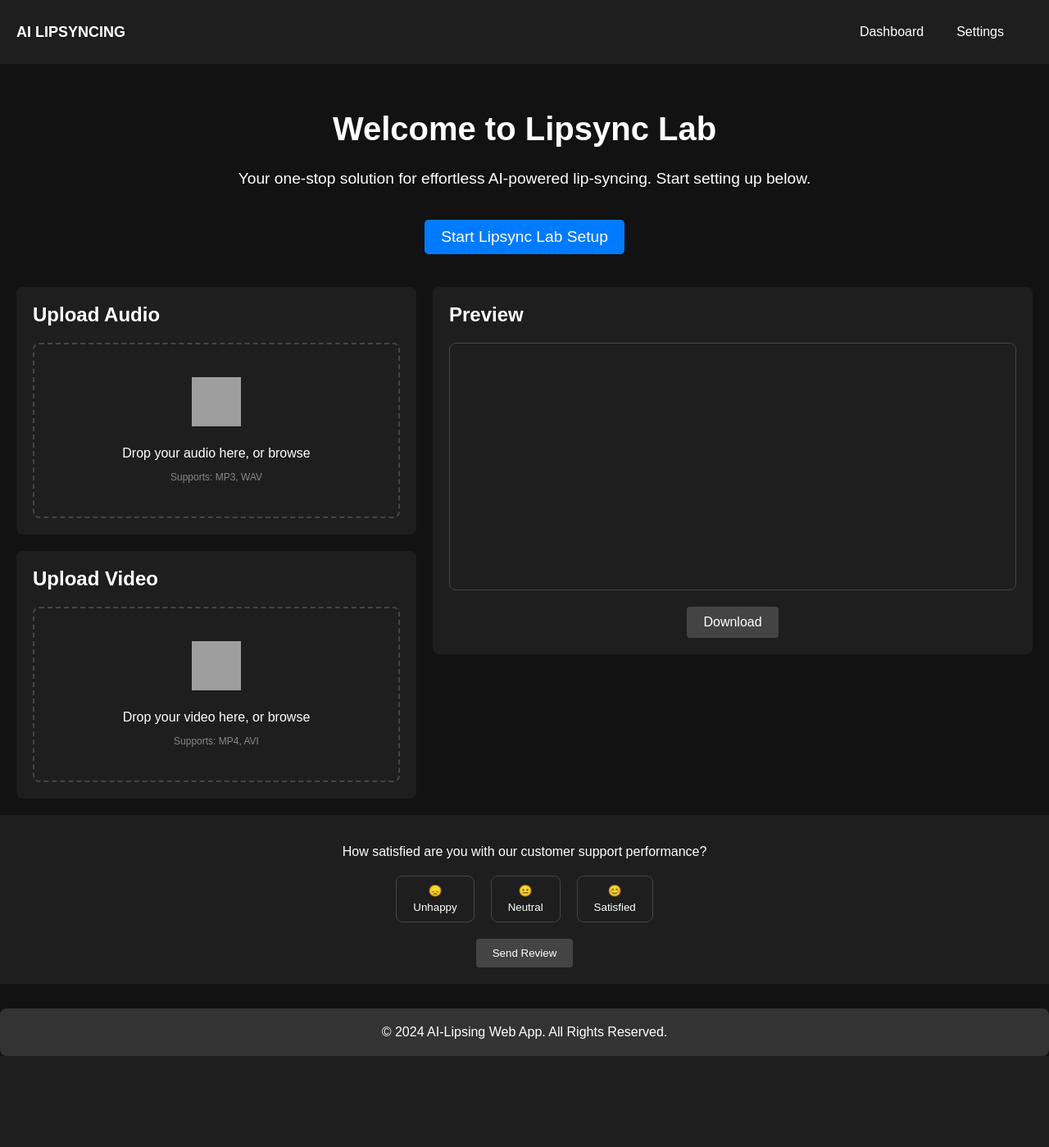
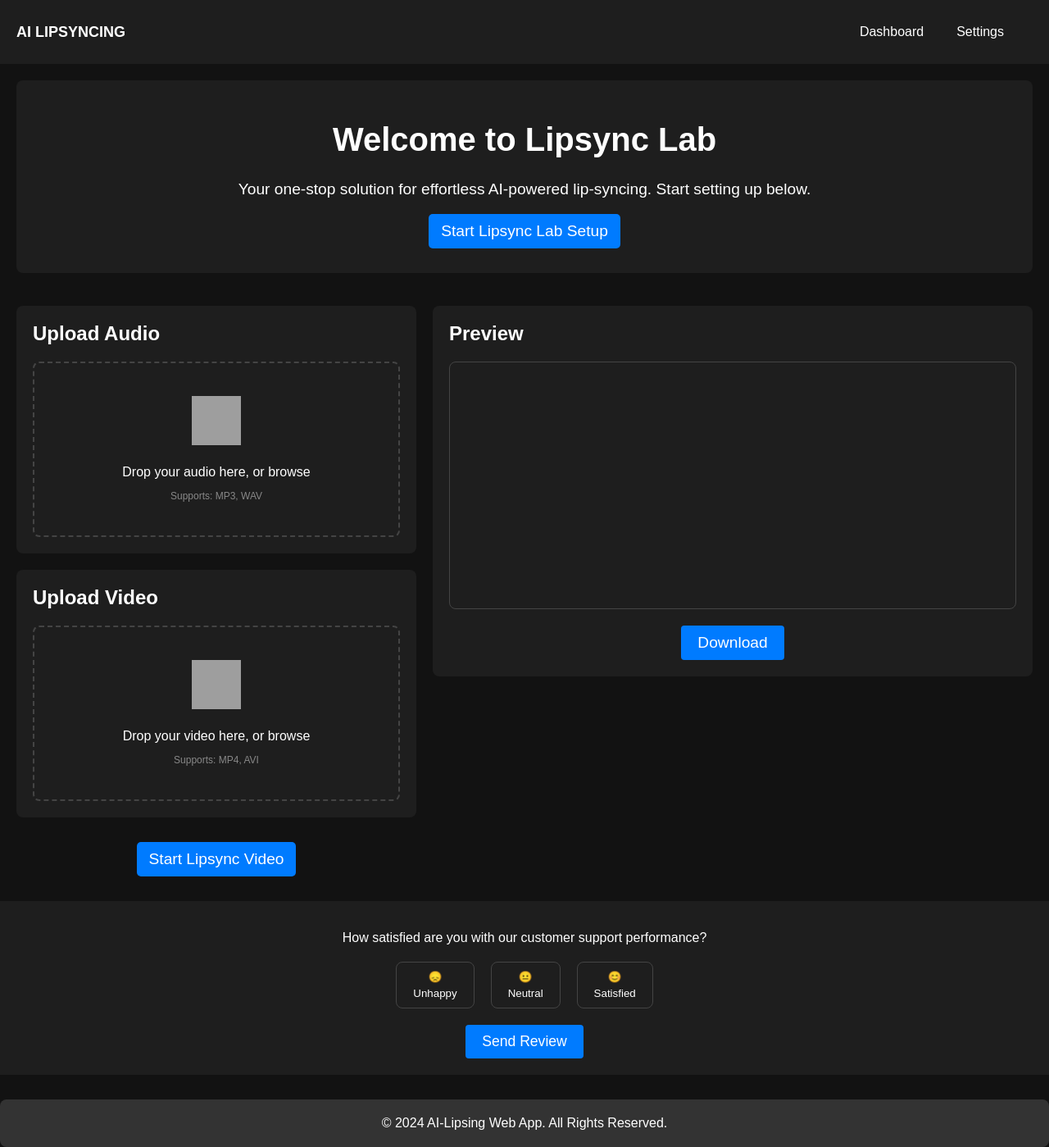
Before and after one commit to aHmiicH17/testing, a Flask app: page / in a window 1280 px wide. Shown: the whole page at 82% size. Before the commit the page ends 1288 px from the top, so only its background shows below. Run offline with Flask 3, Linux system fonts and the light colour scheme; grey boxes are pictures that could not be loaded.

Commit message:
files upadtes

```diff
--- a/static/css/dashboard.css
+++ b/static/css/dashboard.css
@@ -1,188 +1,3 @@
-/* body {
-    font-family: Arial, sans-serif;
-    margin: 0;
-    padding: 0;
-    background-color: #121212;
-    color: #ffffff;
-    display: flex;
-    flex-direction: column;
-    min-height: 100vh;
-}
-
-nav {
-    background-color: #1e1e1e;
-    padding: 10px 20px;
-    display: flex;
-    justify-content: space-between;
-    align-items: center;
-}
-
-.logo {
-    display: flex;
-    align-items: center;
-}
-
-.logo-text h1 {
-    font-size: 18px;
-    margin: 0;
-}
-
-.nav-links {
-    display: flex;
-    align-items: center;
-}
-
-.nav-link {
-    color: #ffffff;
-    text-decoration: none;
-    padding: 10px 15px;
-    margin-left: 10px;
-    border-radius: 4px;
-    transition: background-color 0.3s;
-}
-
-.nav-link:hover, .nav-link.active {
-    background-color: #333;
-}
-
-.user-icon {
-    margin-left: 20px;
-}
-
-.user-icon img {
-    width: 30px;
-    height: 30px;
-    border-radius: 50%;
-}
-
-main {
-    display: flex;
-    flex-grow: 1;
-    padding: 20px;
-    gap: 20px;
-    flex-direction: column;
-}
-
-.left-column, .right-column {
-    display: flex;
-    flex-direction: column;
-    gap: 20px;
-}
-
-.left-column {
-    width: 100%;
-}
-
-.right-column {
-    width: 100%;
-}
-
-.upload-box, .preview-section {
-    background-color: #1e1e1e;
-    border-radius: 8px;
-    padding: 20px;
-}
-
-.upload-box h2, .preview-section h2 {
-    margin-top: 0;
-}
-
-.drop-zone {
-    border: 2px dashed #444;
-    border-radius: 8px;
-    padding: 40px 20px;
-    text-align: center;
-    cursor: pointer;
-}
-
-.drop-zone img {
-    width: 60px;
-    height: 60px;
-    margin-bottom: 10px;
-}
-
-.drop-zone p {
-    margin: 10px 0;
-}
-
-.drop-zone span {
-    font-size: 12px;
-    color: #888;
-}
-
-.preview-content {
-    min-height: 300px;
-    border: 1px solid #444;
-    border-radius: 8px;
-    margin-bottom: 20px;
-}
-
-.preview-buttons {
-    display: flex;
-    justify-content: center;
-    gap: 20px;
-}
-
-.action-button {
-    padding: 10px 20px;
-    background-color: #444;
-    color: #ffffff;
-    border: none;
-    border-radius: 4px;
-    cursor: pointer;
-    font-size: 16px;
-}
-
-.action-button:hover {
-    background-color: #555;
-}
-
-footer {
-    background-color: #1e1e1e;
-    padding: 20px;
-}
-
-.satisfaction-survey {
-    text-align: center;
-}
-
-.rating-buttons {
-    display: flex;
-    justify-content: center;
-    gap: 20px;
-    margin: 20px 0;
-}
-
-.rating-btn {
-    background-color: transparent;
-    border: 1px solid #444;
-    border-radius: 8px;
-    padding: 10px 20px;
-    cursor: pointer;
-    color: #ffffff;
-    display: flex;
-    flex-direction: column;
-    align-items: center;
-}
-
-.rating-btn span {
-    margin-top: 5px;
-}
-
-.rating-btn.active {
-    background-color: #444;
-}
-
-.send-review-btn {
-    padding: 10px 20px;
-    background-color: #444;
-    color: #ffffff;
-    border: none;
-    border-radius: 4px;
-    cursor: pointer;
-} */
-
-
 body {
     font-family: Arial, sans-serif;
     margin: 0;
@@ -251,6 +66,15 @@ nav {
     border-radius: 50%;
 }
 
+.welcomebtn{
+
+    background-color: #1e1e1e;
+    border-radius: 8px;
+    padding: 20px;
+    margin: 20px;
+
+}
+
 
 header {
     text-align: center;
@@ -271,14 +95,14 @@ header p {
 .btn-primary {
     background-color: #007bff;
     color: #fff;
-    padding: 10px 20px;
+    padding: 10px 15px;
     border: none;
     border-radius: 5px;
     font-size: 1.2em;
     cursor: pointer;
     transition: background-color 0.3s ease;
     display: block;
-    margin: 20px auto;
+    margin: 10px auto;
 }
 
 .btn-primary:hover {
@@ -355,12 +179,12 @@ main {
 
 .action-button {
     padding: 10px 20px;
-    background-color: #444;
+    background-color: #007bff;
     color: #ffffff;
     border: none;
     border-radius: 4px;
     cursor: pointer;
-    font-size: 16px;
+    font-size: 1.2em;
 }
 
 .action-button:hover {
@@ -400,16 +224,17 @@ footer {
 }
 
 .rating-btn.active {
-    background-color: #444;
+    background-color: #007bff;
 }
 
 .send-review-btn {
     padding: 10px 20px;
-    background-color: #444;
+    background-color: #007bff;
     color: #ffffff;
     border: none;
     border-radius: 4px;
     cursor: pointer;
+    font-size: 1.1em;
 }
 
 
--- a/static/css/setting.css
+++ b/static/css/setting.css
@@ -41,6 +41,11 @@ nav {
 .logo-text h1 {
     font-size: 18px;
     margin: 0;
+}
+
+.logo-text span {
+  font-size: 12px;
+  color: #888;
 }
 
 .nav-links {
--- a/templates/dashboard.html
+++ b/templates/dashboard.html
@@ -26,6 +26,8 @@
         </div>
     </nav>
 
+    <div class="welcomebtn">
+
     <header>
         <h1>Welcome to Lipsync Lab</h1>
         <p>Your one-stop solution for effortless AI-powered lip-syncing. Start setting up below.</p>
@@ -41,6 +43,8 @@
         {% endif %}
 
     </section>
+
+    </div>
 
     <main>
         <!-- Left column -->
@@ -61,6 +65,9 @@
                     <span>Supports: MP4, AVI</span>
                 </div>
             </section>
+            <form method="post" action="/">
+                <button type="submit" class="btn-primary" id="setup-btn">Start Lipsync Video</button>
+            </form>
         </div>
 
         <!-- Right column -->
```
